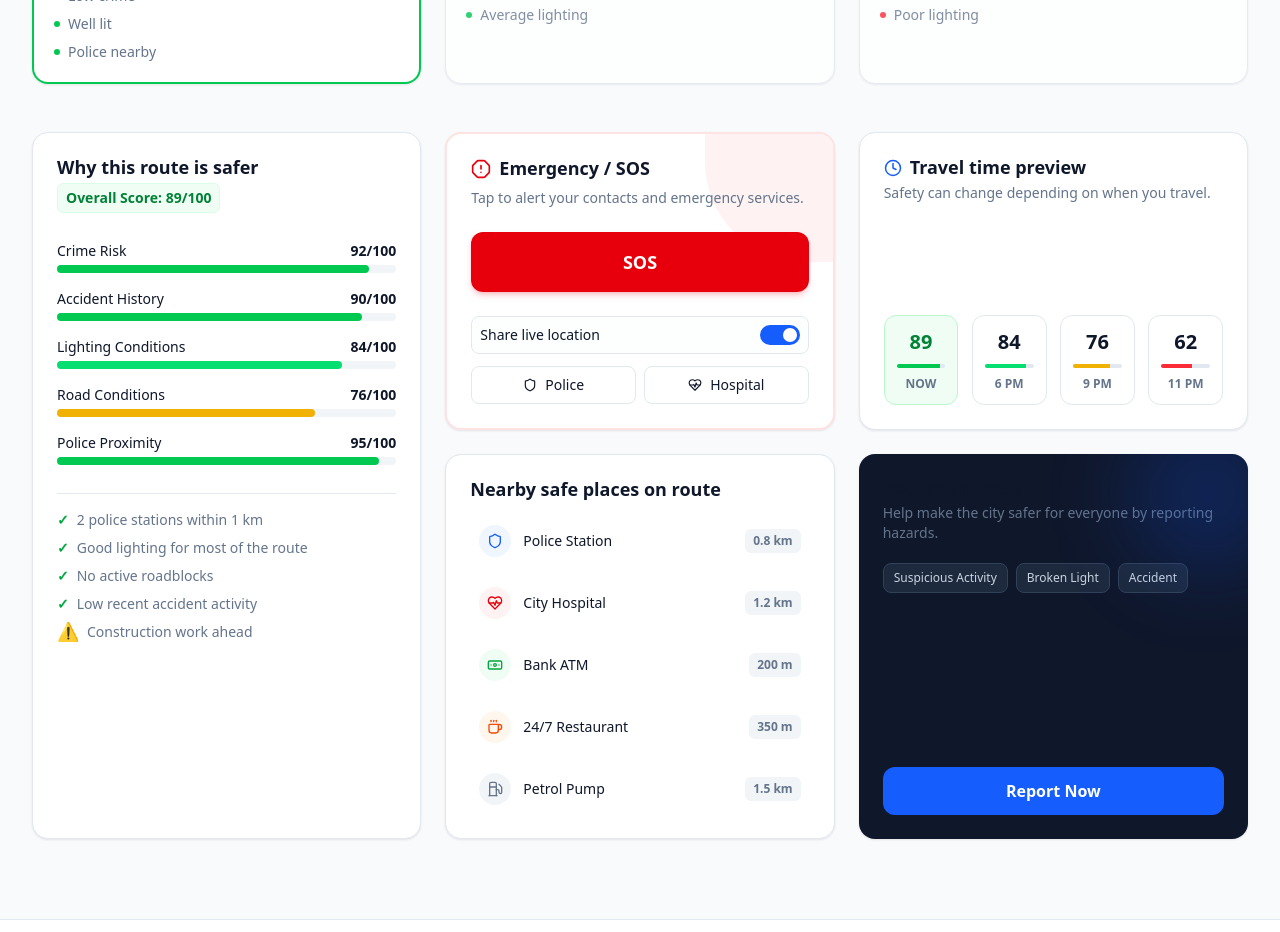
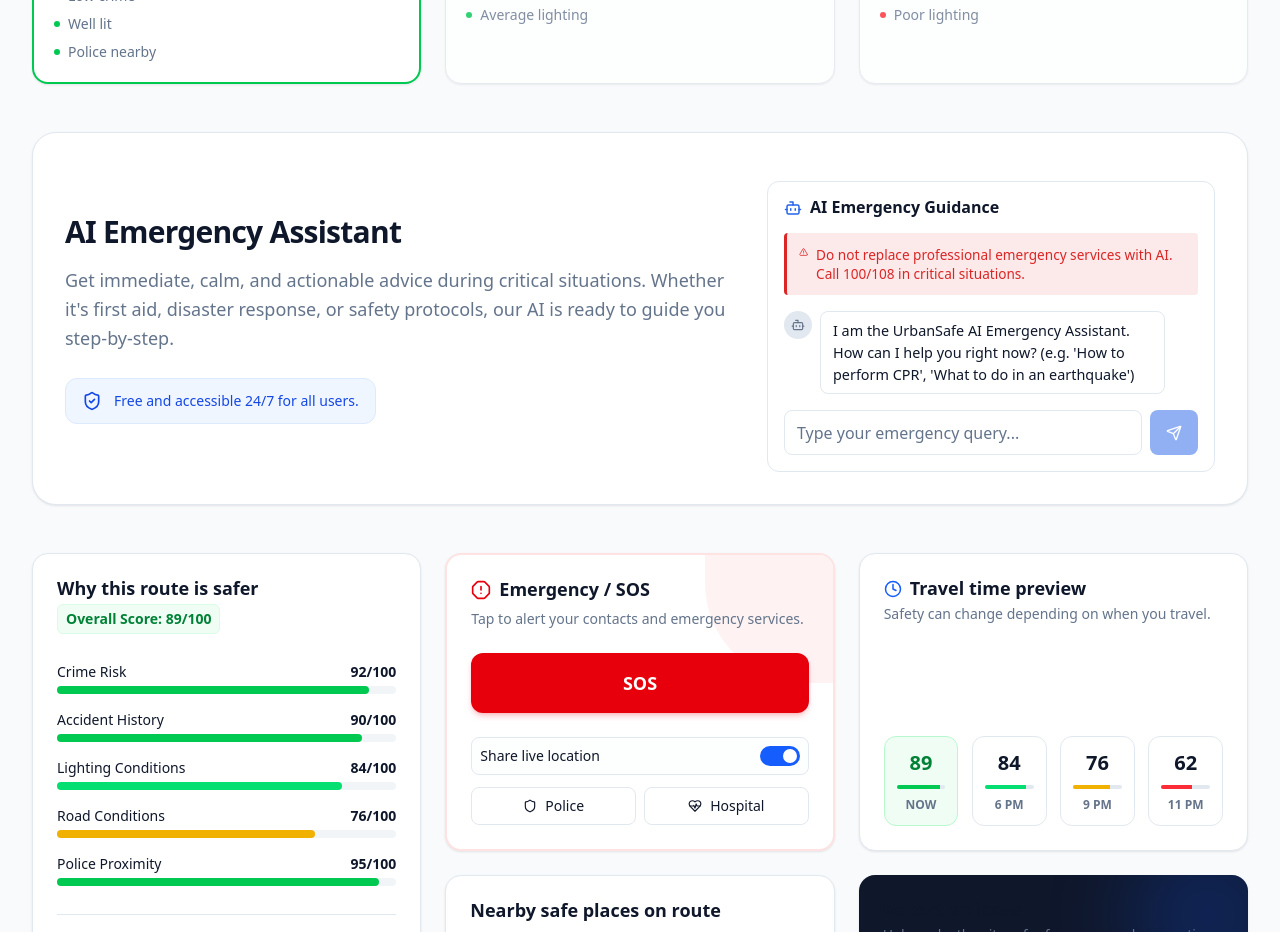
Before and after one commit to diyonixdev/urbansafe, a Next.js app: page / in a window 1280 px wide. Shown: the part 980-1912 px from the top of the page. Built offline with nearby package versions, Linux system fonts and the light colour scheme; no server answers.

Commit message:
feat: integrate AI SOS Chatbot using OpenRouter

```diff
--- /dev/null
+++ b/src/app/api/chat/route.ts
@@ -0,0 +1,52 @@
+import { NextResponse } from "next/server";
+
+export async function POST(req: Request) {
+  try {
+    const { messages } = await req.json();
+
+    if (!messages || !Array.isArray(messages)) {
+      return NextResponse.json({ error: "Invalid messages format" }, { status: 400 });
+    }
+
+    const apiKey = process.env.OPENROUTER_API_KEY;
+    if (!apiKey) {
+      return NextResponse.json({ error: "OpenRouter API key not configured" }, { status: 500 });
+    }
+
+    // Prepare system prompt for SOS Chatbot
+    const systemMessage = {
+      role: "system",
+      content: `You are the UrbanSafe AI Emergency Assistant. Your role is to provide calm, clear, and immediate guidance for emergencies (e.g., first aid, CPR, fires, accidents, natural disasters).
+Guidelines:
+1. Always be concise. Users are in an emergency and don't have time to read long paragraphs.
+2. Provide step-by-step actionable advice.
+3. Keep a calm and reassuring tone.
+4. IMPORTANT: Always remind the user to contact local emergency services (e.g., Police 100, Ambulance 108) if the situation is critical. Do not attempt to replace professional help.
+5. If the query is not related to an emergency or safety, politely decline to answer and remind them of your purpose.`
+    };
+
+    const response = await fetch("https://openrouter.ai/api/v1/chat/completions", {
+      method: "POST",
+      headers: {
+        "Authorization": `Bearer ${apiKey}`,
+        "Content-Type": "application/json"
+      },
+      body: JSON.stringify({
+        model: "openrouter/free",
+        messages: [systemMessage, ...messages]
+      })
+    });
+
+    if (!response.ok) {
+      const errorData = await response.json().catch(() => ({}));
+      console.error("OpenRouter API error:", errorData);
+      return NextResponse.json({ error: "Failed to fetch from OpenRouter" }, { status: response.status });
+    }
+
+    const data = await response.json();
+    return NextResponse.json(data);
+  } catch (error) {
+    console.error("Chat API Route Error:", error);
+    return NextResponse.json({ error: "Internal server error" }, { status: 500 });
+  }
+}
--- a/src/app/globals.css
+++ b/src/app/globals.css
@@ -504,6 +504,134 @@ button {
 .em-history { padding:1.25rem;border:1px solid var(--border);border-radius:.9rem;background:var(--card-bg); }
 .em-history h2 { margin:0 0 .85rem;font-size:1rem;font-weight:750;letter-spacing:-.015em;color:var(--foreground); }
 .em-history-list { display:flex;flex-direction:column; }
+
+/* Chatbot Styles */
+.em-chatbot-container {
+  display: flex;
+  flex-direction: column;
+  gap: 1rem;
+  background: var(--card-bg);
+  border: 1px solid var(--border);
+  border-radius: 0.75rem;
+  padding: 1rem;
+  margin-top: 1rem;
+}
+
+.em-chatbot-header {
+  display: flex;
+  align-items: center;
+  gap: 0.5rem;
+  color: var(--primary);
+  font-weight: 600;
+}
+
+.em-chatbot-warning {
+  display: flex;
+  align-items: flex-start;
+  gap: 0.5rem;
+  padding: 0.75rem;
+  background: color-mix(in srgb, var(--danger) 10%, transparent);
+  border-left: 3px solid var(--danger);
+  border-radius: 4px;
+  color: var(--danger);
+  font-size: 0.85rem;
+  line-height: 1.4;
+}
+
+.em-chatbot-messages {
+  display: flex;
+  flex-direction: column;
+  gap: 0.75rem;
+  max-height: 250px;
+  overflow-y: auto;
+  padding-right: 0.5rem;
+}
+
+.em-chatbot-msg {
+  display: flex;
+  gap: 0.5rem;
+  font-size: 0.9rem;
+  line-height: 1.5;
+}
+
+.em-chatbot-msg.user-msg {
+  flex-direction: row-reverse;
+}
+
+.em-chatbot-msg .msg-icon {
+  width: 28px;
+  height: 28px;
+  border-radius: 50%;
+  display: flex;
+  align-items: center;
+  justify-content: center;
+  flex-shrink: 0;
+}
+
+.em-chatbot-msg.user-msg .msg-icon {
+  background: var(--primary);
+  color: white;
+}
+
+.em-chatbot-msg.ai-msg .msg-icon {
+  background: var(--border);
+  color: var(--text-muted);
+}
+
+.em-chatbot-msg .msg-content {
+  background: var(--bg);
+  padding: 0.5rem 0.75rem;
+  border-radius: 0.5rem;
+  max-width: 85%;
+  word-break: break-word;
+}
+
+.em-chatbot-msg.user-msg .msg-content {
+  background: color-mix(in srgb, var(--primary) 10%, transparent);
+  color: var(--foreground);
+}
+
+.em-chatbot-msg.ai-msg .msg-content {
+  background: var(--card-bg);
+  border: 1px solid var(--border);
+}
+
+.em-chatbot-input {
+  display: flex;
+  gap: 0.5rem;
+}
+
+.em-chatbot-input input {
+  flex: 1;
+  padding: 0.6rem 0.75rem;
+  border: 1px solid var(--border);
+  border-radius: 0.5rem;
+  background: var(--bg);
+  color: var(--foreground);
+  outline: none;
+}
+
+.em-chatbot-input input:focus {
+  border-color: var(--primary);
+}
+
+.em-chatbot-input button {
+  background: var(--primary);
+  color: white;
+  border: none;
+  border-radius: 0.5rem;
+  padding: 0 1rem;
+  cursor: pointer;
+  display: flex;
+  align-items: center;
+  justify-content: center;
+  transition: opacity 0.2s;
+}
+
+.em-chatbot-input button:disabled {
+  opacity: 0.5;
+  cursor: not-allowed;
+}
 .em-history-row { display:grid;grid-template-columns:30px 1fr auto;gap:.65rem;align-items:center;padding:.6rem 0;border-top:1px solid color-mix(in srgb,var(--border) 75%,transparent); }
 .em-history-row:first-child { border-top:0; }
 .em-history-icon { display:grid;place-items:center;width:27px;height:27px;border-radius:.5rem;background:color-mix(in srgb,var(--danger) 10%,transparent);color:var(--danger); }
--- a/src/components/aegis/AegisLanding.tsx
+++ b/src/components/aegis/AegisLanding.tsx
@@ -9,6 +9,7 @@ import {
   Banknote, Coffee, Fuel
 } from "lucide-react";
 import { UrbanSafeNavbar } from "@/components/layouts/UrbanSafeNavbar";
+import { SosChatbot } from "@/components/emergency/SosChatbot";
 
 export default function AegisLanding() {
   return (
@@ -209,6 +210,23 @@ export default function AegisLanding() {
           </div>
         </section>
 
+        {/* AI EMERGENCY ASSISTANT */}
+        <section className="flex flex-col md:flex-row gap-8 bg-white border border-slate-200 rounded-3xl p-8 shadow-sm">
+          <div className="flex-1 flex flex-col justify-center">
+            <h2 className="text-3xl font-extrabold text-slate-900 mb-4 tracking-tight">AI Emergency Assistant</h2>
+            <p className="text-slate-600 text-lg mb-6 leading-relaxed">
+              Get immediate, calm, and actionable advice during critical situations. Whether it's first aid, disaster response, or safety protocols, our AI is ready to guide you step-by-step.
+            </p>
+            <div className="flex items-center gap-3 bg-blue-50 text-blue-700 px-4 py-3 rounded-xl border border-blue-100 font-medium text-sm w-fit">
+              <ShieldCheck size={20} />
+              Free and accessible 24/7 for all users.
+            </div>
+          </div>
+          <div className="flex-1 max-w-md w-full mx-auto">
+            <SosChatbot />
+          </div>
+        </section>
+
         {/* BOTTOM WIDGETS ROW */}
         <section className="grid grid-cols-1 md:grid-cols-2 lg:grid-cols-3 gap-6">
 
--- a/src/components/emergency/EmergencyPanel.tsx
+++ b/src/components/emergency/EmergencyPanel.tsx
@@ -4,6 +4,7 @@ import { useEffect, useRef, useState } from "react";
 import { AlertOctagon, Loader2, MapPin, Mic, Pause, Play, ShieldAlert, Square, Trash2 } from "lucide-react";
 import { useEmergency, type SosSection } from "./EmergencyProvider";
 import { PressHoldButton } from "./PressHoldButton";
+import { SosChatbot } from "./SosChatbot";
 import { EMERGENCY_TYPES } from "@/services/emergency-config";
 import type { EmergencyTypeId } from "@/services/emergency-types";
 
@@ -359,6 +360,13 @@ export function EmergencyPanel({ embedded = false, initialSection = "quick" }: E
             )}
           </section>
 
+          {/* OPTION D — CHATBOT */}
+          <section className="em-section" id="em-chat">
+            <h3>AI Emergency Guidance</h3>
+            <p>Chat with our AI assistant for immediate first-aid or safety instructions.</p>
+            <SosChatbot />
+          </section>
+
           {/* FOOTER NOTE */}
           <div className="em-note">
             <p>
--- a/src/components/emergency/EmergencyProvider.tsx
+++ b/src/components/emergency/EmergencyProvider.tsx
@@ -34,7 +34,7 @@ import { SosModal } from "./SosModal";
 import { EmergencyAlertToast } from "./EmergencyAlertToast";
 import { FloatingSosTrigger } from "./FloatingSosTrigger";
 
-export type SosSection = "quick" | "text" | "voice";
+export type SosSection = "quick" | "text" | "voice" | "chat";
 
 interface EmergencyContextValue {
   sosOpen: boolean;
--- /dev/null
+++ b/src/components/emergency/SosChatbot.tsx
@@ -0,0 +1,100 @@
+"use client";
+
+import { useState, useRef, useEffect } from "react";
+import { Loader2, Send, Bot, User, AlertTriangle } from "lucide-react";
+
+interface Message {
+  role: "user" | "assistant";
+  content: string;
+}
+
+export function SosChatbot() {
+  const [messages, setMessages] = useState<Message[]>([
+    { role: "assistant", content: "I am the UrbanSafe AI Emergency Assistant. How can I help you right now? (e.g. 'How to perform CPR', 'What to do in an earthquake')" }
+  ]);
+  const [input, setInput] = useState("");
+  const [loading, setLoading] = useState(false);
+  const scrollRef = useRef<HTMLDivElement>(null);
+
+  useEffect(() => {
+    if (scrollRef.current) {
+      scrollRef.current.scrollTop = scrollRef.current.scrollHeight;
+    }
+  }, [messages, loading]);
+
+  const handleSend = async () => {
+    if (!input.trim() || loading) return;
+
+    const userMessage = input.trim();
+    setInput("");
+    const newMessages: Message[] = [...messages, { role: "user", content: userMessage }];
+    setMessages(newMessages);
+    setLoading(true);
+
+    try {
+      const response = await fetch("/api/chat", {
+        method: "POST",
+        headers: { "Content-Type": "application/json" },
+        body: JSON.stringify({ messages: newMessages })
+      });
+
+      if (!response.ok) {
+        throw new Error("Failed to fetch response");
+      }
+
+      const data = await response.json();
+      const aiReply = data.choices?.[0]?.message?.content || "Sorry, I couldn't process that. Please try again.";
+      setMessages((prev) => [...prev, { role: "assistant", content: aiReply }]);
+    } catch (error) {
+      console.error(error);
+      setMessages((prev) => [...prev, { role: "assistant", content: "Error connecting to AI service. Please try again." }]);
+    } finally {
+      setLoading(false);
+    }
+  };
+
+  return (
+    <div className="em-chatbot-container">
+      <div className="em-chatbot-header">
+        <Bot size={18} />
+        <h4>AI Emergency Guidance</h4>
+      </div>
+
+      <div className="em-chatbot-warning">
+        <AlertTriangle size={14} />
+        <span>Do not replace professional emergency services with AI. Call 100/108 in critical situations.</span>
+      </div>
+
+      <div className="em-chatbot-messages" ref={scrollRef}>
+        {messages.map((msg, idx) => (
+          <div key={idx} className={`em-chatbot-msg ${msg.role === "user" ? "user-msg" : "ai-msg"}`}>
+            <div className="msg-icon">
+              {msg.role === "user" ? <User size={14} /> : <Bot size={14} />}
+            </div>
+            <div className="msg-content">{msg.content}</div>
+          </div>
+        ))}
+        {loading && (
+          <div className="em-chatbot-msg ai-msg">
+            <div className="msg-icon"><Bot size={14} /></div>
+            <div className="msg-content"><Loader2 size={14} className="em-spin" /></div>
+          </div>
+        )}
+      </div>
+
+      <div className="em-chatbot-input">
+        <input
+          type="text"
+          placeholder="Type your emergency query..."
+          value={input}
+          onChange={(e) => setInput(e.target.value)}
+          onKeyDown={(e) => e.key === "Enter" && handleSend()}
+          disabled={loading}
+        />
+        <button type="button" onClick={handleSend} disabled={!input.trim() || loading}>
+          <Send size={16} />
+        </button>
+      </div>
+    </div>
+  );
+}
```
Also changed, not shown: src/app/emergency/page.tsx (+5 -2 lines).
